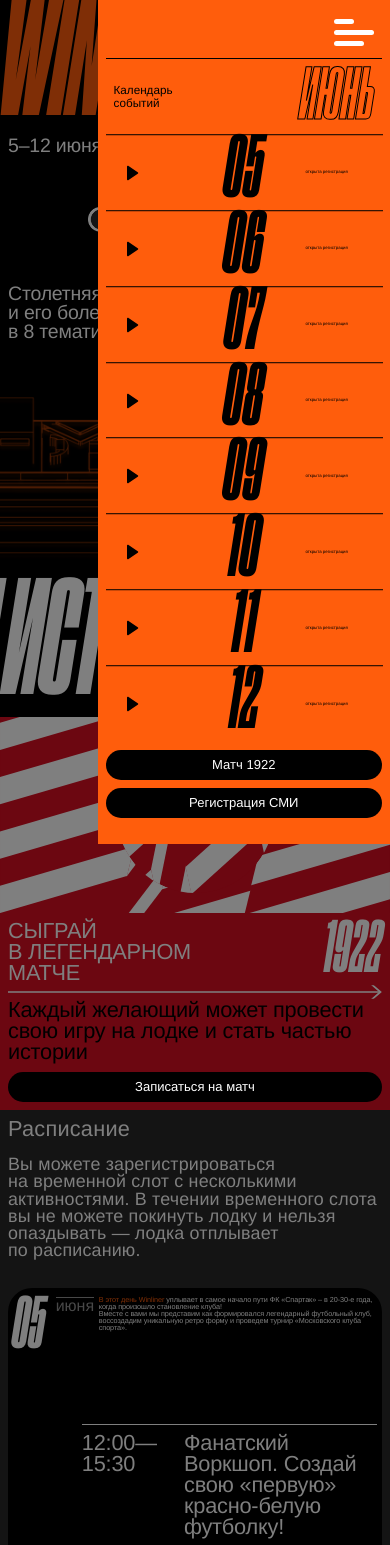
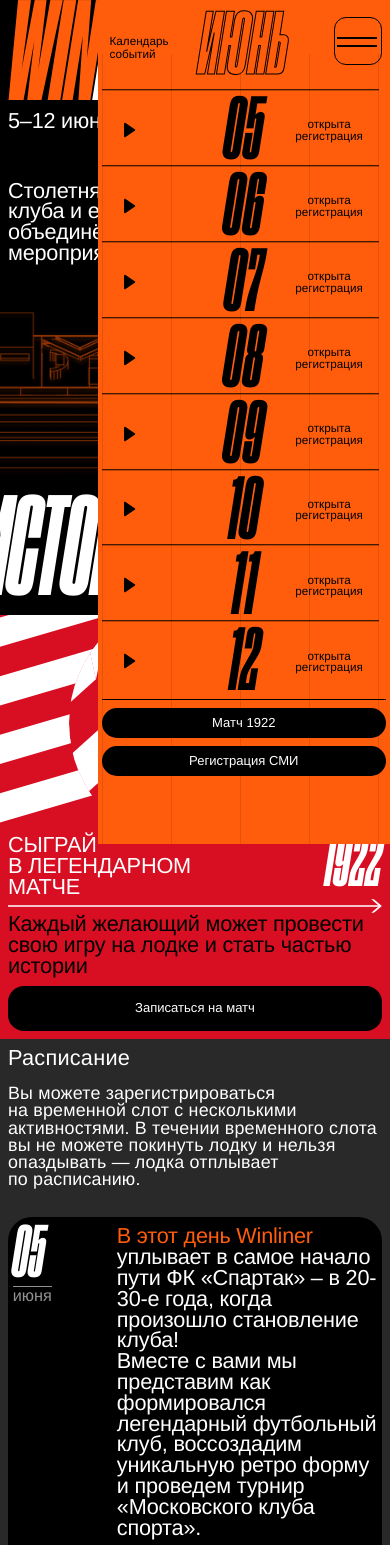
Before and after one commit to strangesound/spartak, a Nuxt app: page / in a window 390 px wide. Shown: the top 1545 px of the page. Built offline with nearby package versions, Linux system fonts and the light colour scheme.

Commit message:
MobVersion Update

```diff
--- a/assets/css/global.css
+++ b/assets/css/global.css
@@ -33,7 +33,7 @@
 
 .btn {
      width: 100%;
-     z-index: 1050;
+     /* z-index: 1050; */
      padding: 0.744vw;
      background-color: var(--colorDark);
      color: var(--colorLight);
--- a/components/Banner1922.vue
+++ b/components/Banner1922.vue
@@ -38,10 +38,10 @@
 </template>
 
 <style scoped>
-
-.btn{
+.btn {
     min-height: 3.571vw;
 }
+
 .banner1922 {
     background-color: var(--colorRed);
     display: grid;
@@ -145,6 +145,7 @@
     from {
         transform: rotate(0deg);
     }
+
     to {
         transform: rotate(360deg);
     }
@@ -177,7 +178,16 @@
 
     .banner1922__right {
         grid-row-start: 1;
-
+        /* height: 100px; */
+    }
+    .rotateBall{
+        height: 120%;
+        padding: 0;
+        margin: -5%;
+    }
+    .btn{
+        padding-top: 4vw;
+        padding-bottom: 4vw;
     }
 
 }
--- a/components/FooterNew.vue
+++ b/components/FooterNew.vue
@@ -16,7 +16,7 @@
 .footer {
     padding: 2.208vw 1.595vw;
     background-color: var(--colorDark);
-    border-radius: 24px;
+    border-radius: 24px 24px 0 0;
 }
 
 .footer__creators,
--- a/components/SideTimeOneRow.vue
+++ b/components/SideTimeOneRow.vue
@@ -178,4 +178,64 @@
     margin: auto;
     text-align: center;
 }
+
+@media (max-width: 575.98px) {
+    .sidetimesheet {
+        width: 75%;
+        padding: 8px;
+    }
+
+
+    .sidetimesheet__cal,
+    .sidetimesheet__reg-status {
+        font-size: 3vw;
+    }
+
+    .sidetimesheet__top-row {
+        padding: 8px;
+        display: grid;
+        grid-template-columns: repeat(3, 1fr);
+    }
+
+    .sidetimesheet__day{
+        font-size: 10vh;
+    }
+
+    .btn {
+        margin-top: 8px;
+    }
+
+    .vline-container {
+        width: calc(100%-16px);
+    }
+
+    .sidetimesheet__one-row {
+
+        /* margin-top: 4px; */
+        /* margin-bottom: 4px; */
+
+    }
+
+    .sidetimesheet__one-row:hover::before {
+        margin-left: -16px;
+        transform: translateY(3.2vw);
+    }
+
+    .sidetimesheet__one-row::after {
+        transform: translateY(-.7vw);
+    }
+
+    .active {
+        width: 100%;
+        margin: 0.35vw 0;
+        border-radius: 12px;
+        /* transform: translateX(-10); */
+    }
+
+    .sidetimesheet__day {
+        /* margin: 8px; */
+        transform: translateY(.7vh);
+    }
+
+}
 </style>
--- a/components/SideTimesheet.vue
+++ b/components/SideTimesheet.vue
@@ -1,64 +1,73 @@
 
 <script setup lang="ts">
 import days from "@/day_description.json";
+// import FormTest from "./FormTest.vue";
 
-
-let data = {
-            showModal: false,
-            showBurger: true
-
-}
-
+    const options = reactive({
+        showModal: false,
+        showBurger: true
+        }
+    )
+    // const showModal = false;
+// console.log(showModal)
 </script>
 
  <!-- v-show="true" @close-modal="showBurger = false" -->
 
 <template>
 
-    <FormTest v-show="data.showModal" @close-modal="data.showModal = !data.showModal" />
+    <FormTest v-show="options.showModal" @close-modal="options.showModal = !options.showModal" />
 
-    <label for="check">
+    <!-- <label for="check">
         <input type="checkbox" id="check" @click="data.showBurger = true" />
         <span></span>
         <span></span>
         <span></span>
-    </label>
+    </label> -->
 
+    <button class="burger-btn" @click="options.showBurger = !options.showBurger"></button>
 
-
-    <section class="sidetimesheet" v-show="data.showBurger" @close-modal="data.showBurger = false">
+    <section class="sidetimesheet" v-show="options.showBurger" >
 
         <div class="sidetimesheet__top-row">
             <p class="sidetimesheet__cal">Календарь событий</p>
             <p class="sidetimesheet__month">Июнь</p>
         </div>
-
-    <SideTimeOneRow v-for="myDay in days" :key="myDay.day" :day="myDay.day" />
-
-
-
-        <button class="btn mtop" @click="data.showModal = true">Матч 1922</button>
-        <button class="btn" @click="data.showModal = true">Регистрация СМИ</button>
-
-        <!-- <div class="vline-container">
+        <div class="vline-container">
             <div class="vline"></div>
             <div class="vline"></div>
             <div class="vline"></div>
             <div class="vline"></div>
             <div class="vline"></div>
-        </div> -->
+        </div>
+
+        <SideTimeOneRow v-for="myDay in days" :key="myDay.day" :day="myDay.day" />
+
+        <div class="line"></div>
+        <button class="btn mtop" @click="options.showModal = true">Матч 1922</button>
+        <button class="btn" @click="options.showModal = true">Регистрация СМИ</button>
+
 
 
 
     </section>
-    <div class="sidetimesheet__overlay"> </div>
+    <div class="sidetimesheet__overlay" v-show="options.showBurger"> </div>
 
 </template>
 
 <style scoped>
-.mtop{
+.sidetimesheet__top-row {
+    display: flex;
+    flex-direction: row;
+    justify-content: space-between;
+    align-items: center;
+    padding: 0.595vw;
+}
+
+.mtop {
     margin-top: auto;
 }
+
 .sidetimesheet {
     display: flex;
     flex-direction: column;
@@ -71,133 +80,18 @@
     top: 0%;
     right: 0%;
     width: 25%;
+    /* z-index: 1; */
 }
 
 .sidetimesheet__overlay {
     display: none;
 }
 
-label {
+.burger-btn {
     display: none;
 }
 
-@media (max-width: 991.98px) {
-    .sidetimesheet {
-        position: absolute;
 
-        /* transform: translateY(100px); */
-
-    }
-
-    .sidetimesheet__overlay {
-        display: block;
-        position: absolute;
-        bottom: 0;
-        right: 0;
-        left: 0;
-        top: 0;
-        background-color: rgba(0, 0, 0, .5);
-        /* border: 3px solid #f1f1f1; */
-        z-index: 0;
-        transition: .5s;
-    }
-
-
-
-
-    /* burger btn */
-    label {
-        z-index: 5050;
-        position: absolute;
-        top: 16px;
-        right: 16px;
-        display: flex;
-        flex-direction: column;
-        width: 40px;
-        cursor: pointer;
-    }
-
-    label span {
-        background: var(--colorLight);
-        border-radius: 10px;
-        height: 5px;
-        margin: 3px 0;
-        transition: .4s cubic-bezier(0.68, -0.6, 0.32, 1.6);
-
-    }
-
-
-    span:nth-of-type(1) {
-        width: 50%;
-
-    }
-
-    span:nth-of-type(2) {
-        width: 100%;
-    }
-
-
-    span:nth-of-type(3) {
-        width: 75%;
-
-    }
-
-
-    input[type="checkbox"] {
-        display: none;
-    }
-
-
-    input[type="checkbox"]:checked~span:nth-of-type(1) {
-        transform-origin: bottom;
-        transform: rotatez(45deg) translate(4px, 0px);
-        background: var(--colorLight);
-
-    }
-
-
-    input[type="checkbox"]:checked~span:nth-of-type(2) {
-
-        transform-origin: top;
-        transform: rotatez(-45deg);
-        background: var(--colorLight);
-
-    }
-
-
-    input[type="checkbox"]:checked~span:nth-of-type(3) {
-
-        transform-origin: bottom;
-        width: 50%;
-        transform: translate(17px, -6px) rotatez(45deg);
-        background: var(--colorLight);
-
-
-    }
-
-    /* end burger btn */
-}
-
-
-
-.sidetimesheet__top-row {
-    z-index: 5;
-    position: relative;
-    display: flex;
-    align-items: center;
-    justify-content: space-between;
-    width: 100%;
-    min-height: 5.208vw;
-    padding: 0.595vw;
-    border-top: 1px solid var(--colorDark);
-}
-
-@media (max-width: 991.98px) {
-    .sidetimesheet__top-row {
-        margin-top: 50px;
-
-    }
-}
 
 .sidetimesheet__cal {
     font-family: 'Helvetica';
@@ -213,7 +107,7 @@
     font-family: 'Druk';
     font-style: italic;
     font-weight: 400;
-    font-size: 5.952vw;
+    font-size: 10vh;
     line-height: 85%;
     text-align: center;
     letter-spacing: 0.01em;
@@ -234,7 +128,7 @@
     height: 98%;
     flex-direction: row;
     justify-content: space-between;
-    z-index: 1;
+    z-index: -1;
 
 
 }
@@ -246,34 +140,106 @@
 
 }
 
-@media (max-width: 991.98px) {
+.line {
+    width: 100%;
+    height: 1px;
+    background-color: var(--colorDark);
+
+}
+
+
+
+
+@media (max-width: 575.98px) {
+
+    .sidetimesheet {
+        position: fixed;
+        padding: 4px;
+
+        /* transform: translateY(100px); */
+
+    }
+
+    .sidetimesheet__overlay {
+        display: block;
+        position: absolute;
+        bottom: 0;
+        right: 0;
+        left: 0;
+        top: 0;
+        background-color: rgba(0, 0, 0, .5);
+        /* border: 3px solid #f1f1f1; */
+        z-index: -10;
+        transition: .5s;
+    }
+
+
+    .burger-btn {
+        display: block;
+        align-items: center;
+        justify-content: space-between;
+        position: fixed;
+        border: 1.4px solid var(--colorDark);
+        width: 48px;
+        height: 48px;
+        right: 8px;
+        top: 2vh;
+        z-index: 9999;
+        background: none;
+        /* border: 1.4px solid #FF5D0C; */
+        border-radius: 12px;
+        padding-left: 2px;
+        cursor: pointer;
+
+    }
+
+    .burger-btn::before {
+        display: block;
+        position: absolute;
+        content: "";
+        width: 40px;
+        height: 2px;
+        background-color: var(--colorDark);
+        /* transform: rotate(45deg); */
+        transform: translateY(-4px);
+
+    }
+
+    .burger-btn::after {
+        display: block;
+        position: absolute;
+        content: "";
+        width: 40px;
+        height: 2px;
+        background-color: var(--colorDark);
+        /* transform: rotate(-45deg); */
+        transform: translateY(+4px);
+
+    }
+
     .vline-container {
         margin-top: 50px;
         height: calc(98%-50px);
 
     }
-}
 
-
-@media (max-width: 575.98px) {
     .sidetimesheet {
         width: 75%;
-        padding: 8px;
+        padding: 4px;
     }
 
 
-    .sidetimesheet__cal,
-    .sidetimesheet__reg-status {
+    .sidetimesheet__cal{
         font-size: 3vw;
     }
-
     .sidetimesheet__top-row {
         padding: 8px;
+        display: grid;
+        grid-template-columns: repeat(3, 1fr);
     }
 
-    .sidetimesheet__day,
     .sidetimesheet__month {
-        font-size: 18vw;
+        font-size: 10vh;
     }
 
     .btn {
@@ -284,33 +250,6 @@
         width: calc(100%-16px);
     }
 
-    .sidetimesheet__one-row {
-
-        /* margin-top: 4px; */
-        /* margin-bottom: 4px; */
-
-    }
-
-    .sidetimesheet__one-row:hover::before {
-        margin-left: -16px;
-        transform: translateY(3.2vw);
-    }
-
-    .sidetimesheet__one-row::after {
-        transform: translateY(-.7vw);
-    }
-
-    .active {
-        width: 100%;
-        margin: 0.35vw 0;
-        border-radius: 12px;
-        /* transform: translateX(-10); */
-    }
-
-    .sidetimesheet__day {
-        margin: 8px;
-        transform: translateY(-1vw);
-    }
 
 }
 </style>
--- a/components/TheHeader.vue
+++ b/components/TheHeader.vue
@@ -219,54 +219,64 @@
     padding-right: 0;
   }
 
+  .header__h1 {
+    margin-left: 8px;
+  }
+
   .header__h1,
   .header__h1 span,
   .header__h2 {
-    font-size: 40vw;
+    font-size: 34.444vw;
   }
 
   .header__top-right-container {
     display: flex;
     flex-direction: column;
-    padding: 8px;
+    padding: 0px 8px;
+    margin-top: -1vw;
 
   }
 
   .header__date-logos {
     display: flex;
-    flex-direction: column;
+    flex-direction: row;
 
   }
 
-  .header__date{
-    font-size: 5vw;
+  .header__date {
+    font-size: 5.556vw;
+    padding-top: 1vw;
   }
 
-.header__logos{
+  .header__logos {
     margin-left: auto;
-  margin-right: auto;
-  margin-top: 32px;
-  margin-bottom: 32px;
+    /* margin-right: auto; */
+    /* margin-top: 32px; */
+    /* margin-bottom: 32px; */
     padding: 0;
     /* display: flex;
   flex-direction: row;
   align-items: center;
   justify-content: center; */
   }
-.header__logo1{
-  width: 26.34vw;
+
+  .header__logo1 {
+    width: 22.2vw;
   }
 
-.header__logo2{
-  width: 22.32vw;
+  .header__logo2 {
+    width: 22.20vw;
   }
-.header__logo-separator{
+
+  .header__logo-separator {
     height: 10.713vw;
     margin: 3vw;
   }
 
-.header__description{
-  font-size: 5vw;
+  .header__description {
+    font-size: 5.556vw;
+    margin-top: 8px;
+
   }
 
   .header__center-image {
--- a/components/Timesheet.vue
+++ b/components/Timesheet.vue
@@ -1,5 +1,6 @@
 <script setup lang="ts">
 import data from "@/day_description.json";
+
 
 </script>
 
@@ -11,13 +12,12 @@
                 с&nbsp;несколькими активностями. В&nbsp;течении временного слота вы&nbsp;не&nbsp;можете покинуть лодку
                 и&nbsp;нельзя опаздывать&nbsp;&mdash; лодка отплывает по&nbsp;расписанию.</p>
         </div>
-        <TimesheetOneRow v-for="myDay in data" :key="myDay.day" :day="myDay.day" :first_words_selection="myDay.first_words_selection" :day_description="myDay.day_description" />
+        <TimesheetOneRow v-for="myDay in data" :key="myDay.day" :day="myDay.day"
+            :first_words_selection="myDay.first_words_selection" :day_description="myDay.day_description" />
     </section>
 </template>
 
 <style scoped>
-
-
 .timesheet {
     background-color: #292929;
     padding: 2.381vw 0.595vw;
--- a/components/TimesheetOneRow.vue
+++ b/components/TimesheetOneRow.vue
@@ -297,6 +297,19 @@
 }
 
 @media (max-width: 575.98px) {
+    .black-window{
+        padding-bottom: 48px;
+        margin-bottom: 16px;
+    }
+
+    .timesheet__day-container {
+        flex-direction: column;
+    }
+
+    .timesheet__month {
+        font-size: 4.167vw;
+        width: min-content;
+    }
 
     .timesheet__timetable-grid-time,
     .timesheet__timetable-grid-description-head {
@@ -305,15 +318,31 @@
         min-width: 25vw;
 
     }
+    .main-day-description{
+        font-size: 5.556vw;
+    }
+
+    .day_and_description{
+        grid-template-columns: 1fr 3fr;
+        gap: 4.444vw;
+    }
 
     .timesheet__timetable-grid-time {
         padding-right: 16px;
     }
 
     .timesheet__slot {
-        font-size: 3.348vw;
-        padding: 1.785vw;
-        margin-top: 32px;
+        font-size: 4.444vw;
+        padding: 4.444vw 1.785vw ;
+        margin-top: 20px;
+    }
+
+    .container{
+        grid-column-start: 1;
+    }
+
+    .slot-selection-text{
+        grid-column-start: 1;
     }
 
     /*
@@ -331,24 +360,23 @@
 
     .timesheet__timetable-grid {
         grid-template-columns: 1fr;
+        grid-template-rows: auto;
         padding-top: 32px;
     }
 
     .timesheet__day-number {
         font-size: 18vw;
         padding-right: 8px;
+        text-align: start;
 
     }
 
     .slot-selection-text,
     .timesheet__timetable-grid-description-text {
-        font-size: 3.348vw;
+        font-size: 4.444vw;
     }
 
 
 
-    .slot-selection-text {
-        display: none;
-    }
 }
 </style>
```
Lines whose indentation alone changed are shown as unchanged.
